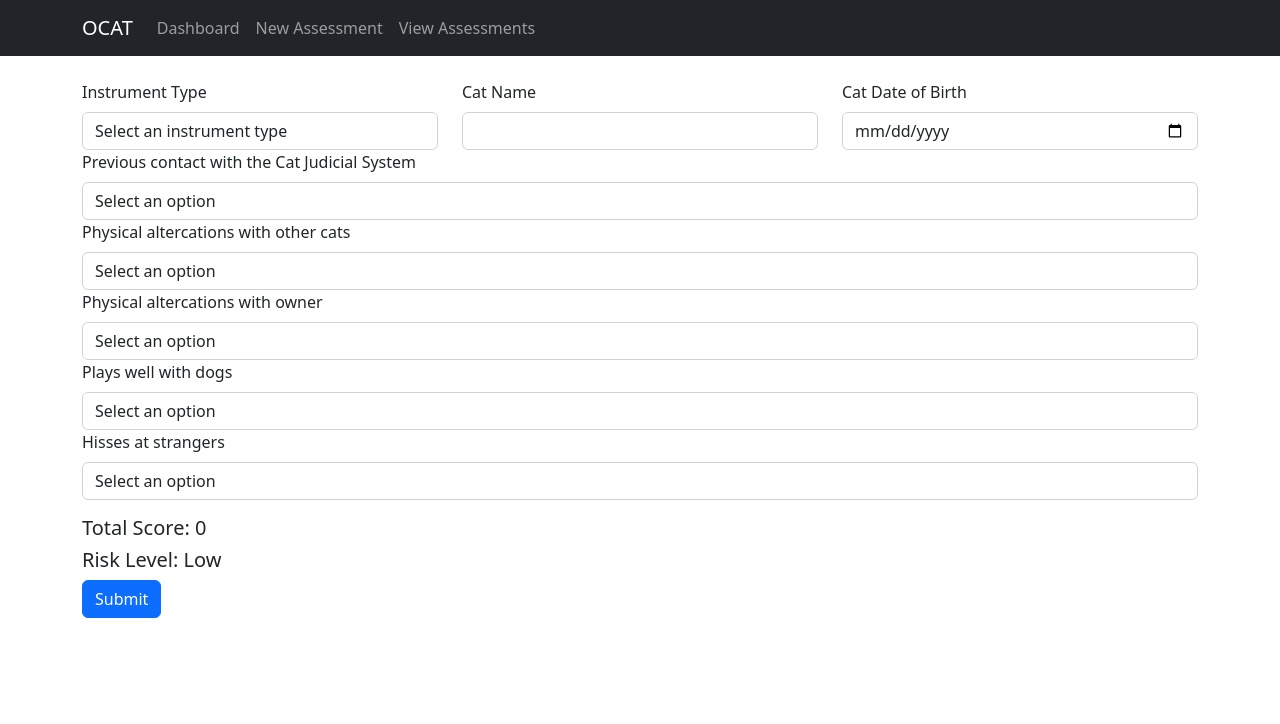
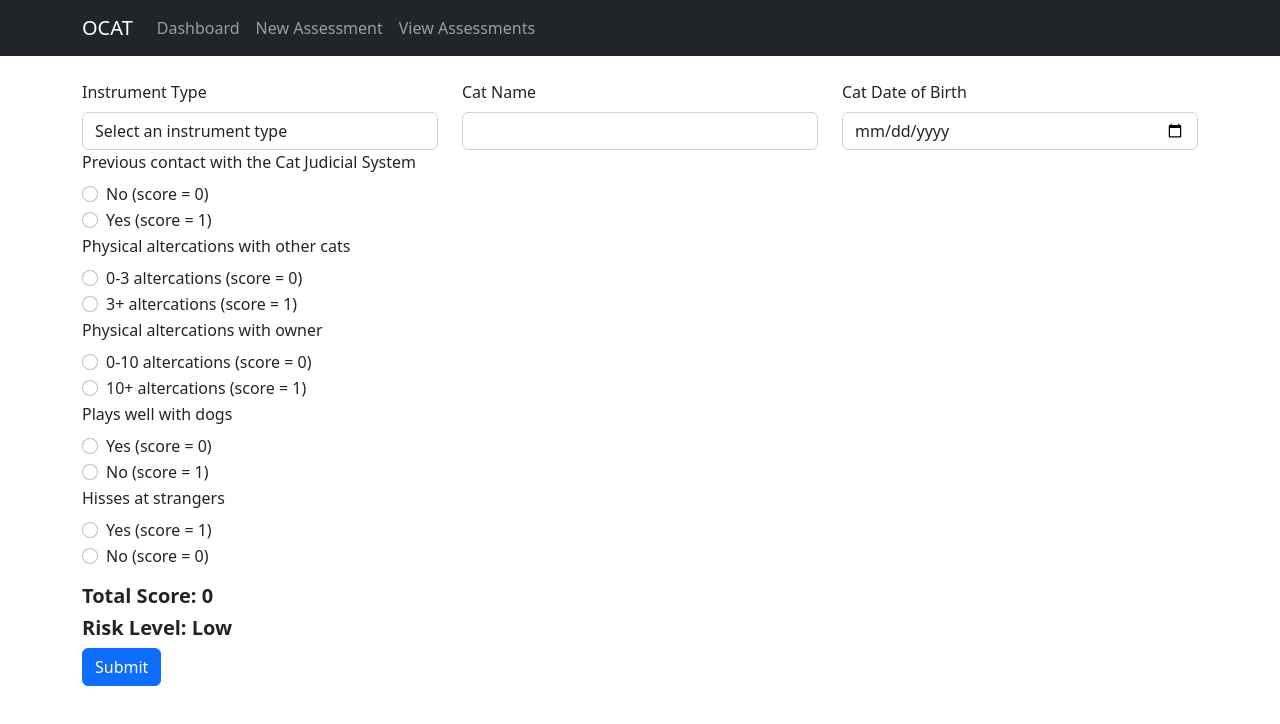
Before and after one commit to jasmineLS/OCAT, a React (Create React App) app in the folder packages/client/: page /assessment/new in a window 1280 px wide. Shown: the top 724 px of the page. Built offline with nearby package versions, Linux system fonts and the light colour scheme.

Commit message:
changed to Radio buttons

```diff
--- a/packages/client/src/pages/Assessments/NewAssessment.jsx
+++ b/packages/client/src/pages/Assessments/NewAssessment.jsx
@@ -19,12 +19,8 @@ export const NewAssessment = () => {
   };
 
   const determineRiskLevel = (totalScore) => {
-    if (totalScore <= 2) {
-      return `Low`;
-    }
-    if (totalScore <= 4) {
-      return `Medium`;
-    }
+    if (totalScore <= 2) { return `Low`; }
+    if (totalScore <= 4) { return `Medium`; }
     return `High`;
   };
 
@@ -56,18 +52,10 @@ export const NewAssessment = () => {
 
     try {
       const result = await AssessmentService.submit({
-        altercationsWithCats: data.altercationsWithCats,
-        altercationsWithOwner: data.altercationsWithOwner,
-        catDob: data.catDob,
-        catName: data.catName,
-        hissesAtStrangers: data.hissesAtStrangers,
-        instrumentType: data.instrumentType,
-        playsWellWithDogs: data.playsWellWithDogs,
-        previousContact: data.previousContact,
+        ...data,
         riskLevel: risk,
         score: total,
       });
-
       console.log(`Assessment submitted successfully:`, result);
     } catch (error) {
       console.error(`Error submitting assessment:`, error);
@@ -93,8 +81,7 @@ export const NewAssessment = () => {
                   <option value="Medical">Medical</option>
                 </Form.Control>}
             />
-            {errors.instrumentType &&
-              <Form.Text className="text-danger">{errors.instrumentType.message}</Form.Text>}
+            {errors.instrumentType && <Form.Text className="text-danger">{errors.instrumentType.message}</Form.Text>}
           </Form.Group>
         </Col>
         <Col>
@@ -125,7 +112,7 @@ export const NewAssessment = () => {
         </Col>
       </Row>
 
-      {/* Dropdown fields */}
+      {/* Radio groups */}
       <Form.Group controlId="previousContact">
         <Form.Label>Previous contact with the Cat Judicial System</Form.Label>
         <Controller
@@ -134,11 +121,24 @@ export const NewAssessment = () => {
           rules={{ required: `Please select an option` }}
           defaultValue=""
           render={({ field }) =>
-            <Form.Control as="select" {...field} value={field.value ?? ``}>
-              <option value="">Select an option</option>
-              <option value="0">No (score = 0)</option>
-              <option value="1">Yes (score = 1)</option>
-            </Form.Control>}
+            <>
+              <Form.Check
+                type="radio"
+                label="No (score = 0)"
+                value="0"
+                checked={field.value === `0`}
+                onChange={field.onChange}
+                name={field.name}
+              />
+              <Form.Check
+                type="radio"
+                label="Yes (score = 1)"
+                value="1"
+                checked={field.value === `1`}
+                onChange={field.onChange}
+                name={field.name}
+              />
+            </>}
         />
         {errors.previousContact && <Form.Text className="text-danger">{errors.previousContact.message}</Form.Text>}
       </Form.Group>
@@ -151,11 +151,24 @@ export const NewAssessment = () => {
           rules={{ required: `Please select an option` }}
           defaultValue=""
           render={({ field }) =>
-            <Form.Control as="select" {...field} value={field.value ?? ``}>
-              <option value="">Select an option</option>
-              <option value="0">0-3 altercations (score = 0)</option>
-              <option value="1">3+ altercations (score = 1)</option>
-            </Form.Control>}
+            <>
+              <Form.Check
+                type="radio"
+                label="0-3 altercations (score = 0)"
+                value="0"
+                checked={field.value === `0`}
+                onChange={field.onChange}
+                name={field.name}
+              />
+              <Form.Check
+                type="radio"
+                label="3+ altercations (score = 1)"
+                value="1"
+                checked={field.value === `1`}
+                onChange={field.onChange}
+                name={field.name}
+              />
+            </>}
         />
         {errors.altercationsWithCats &&
           <Form.Text className="text-danger">{errors.altercationsWithCats.message}</Form.Text>}
@@ -169,11 +182,24 @@ export const NewAssessment = () => {
           rules={{ required: `Please select an option` }}
           defaultValue=""
           render={({ field }) =>
-            <Form.Control as="select" {...field} value={field.value ?? ``}>
-              <option value="">Select an option</option>
-              <option value="0">0-10 altercations (score = 0)</option>
-              <option value="1">10+ altercations (score = 1)</option>
-            </Form.Control>}
+            <>
+              <Form.Check
+                type="radio"
+                label="0-10 altercations (score = 0)"
+                value="0"
+                checked={field.value === `0`}
+                onChange={field.onChange}
+                name={field.name}
+              />
+              <Form.Check
+                type="radio"
+                label="10+ altercations (score = 1)"
+                value="1"
+                checked={field.value === `1`}
+                onChange={field.onChange}
+                name={field.name}
+              />
+            </>}
         />
         {errors.altercationsWithOwner &&
           <Form.Text className="text-danger">{errors.altercationsWithOwner.message}</Form.Text>}
@@ -187,11 +213,24 @@ export const NewAssessment = () => {
           rules={{ required: `Please select an option` }}
           defaultValue=""
           render={({ field }) =>
-            <Form.Control as="select" {...field} value={field.value ?? ``}>
-              <option value="">Select an option</option>
-              <option value="0">Yes (score = 0)</option>
-              <option value="1">No (score = 1)</option>
-            </Form.Control>}
+            <>
+              <Form.Check
+                type="radio"
+                label="Yes (score = 0)"
+                value="0"
+                checked={field.value === `0`}
+                onChange={field.onChange}
+                name={field.name}
+              />
+              <Form.Check
+                type="radio"
+                label="No (score = 1)"
+                value="1"
+                checked={field.value === `1`}
+                onChange={field.onChange}
+                name={field.name}
+              />
+            </>}
         />
         {errors.playsWellWithDogs && <Form.Text className="text-danger">{errors.playsWellWithDogs.message}</Form.Text>}
       </Form.Group>
@@ -204,19 +243,32 @@ export const NewAssessment = () => {
           rules={{ required: `Please select an option` }}
           defaultValue=""
           render={({ field }) =>
-            <Form.Control as="select" {...field} value={field.value ?? ``}>
-              <option value="">Select an option</option>
-              <option value="1">Yes (score = 1)</option>
-              <option value="0">No (score = 0)</option>
-            </Form.Control>}
+            <>
+              <Form.Check
+                type="radio"
+                label="Yes (score = 1)"
+                value="1"
+                checked={field.value === `1`}
+                onChange={field.onChange}
+                name={field.name}
+              />
+              <Form.Check
+                type="radio"
+                label="No (score = 0)"
+                value="0"
+                checked={field.value === `0`}
+                onChange={field.onChange}
+                name={field.name}
+              />
+            </>}
         />
         {errors.hissesAtStrangers && <Form.Text className="text-danger">{errors.hissesAtStrangers.message}</Form.Text>}
       </Form.Group>
 
       {/* Score display */}
       <div className="mt-3">
-        <h5>Total Score: {score}</h5>
-        <h5>Risk Level: {riskLevel}</h5>
+        <h5><strong>Total Score: {score}</strong></h5>
+        <h5><strong>Risk Level: {riskLevel}</strong></h5>
       </div>
 
       <Button variant="primary" type="submit">
```
